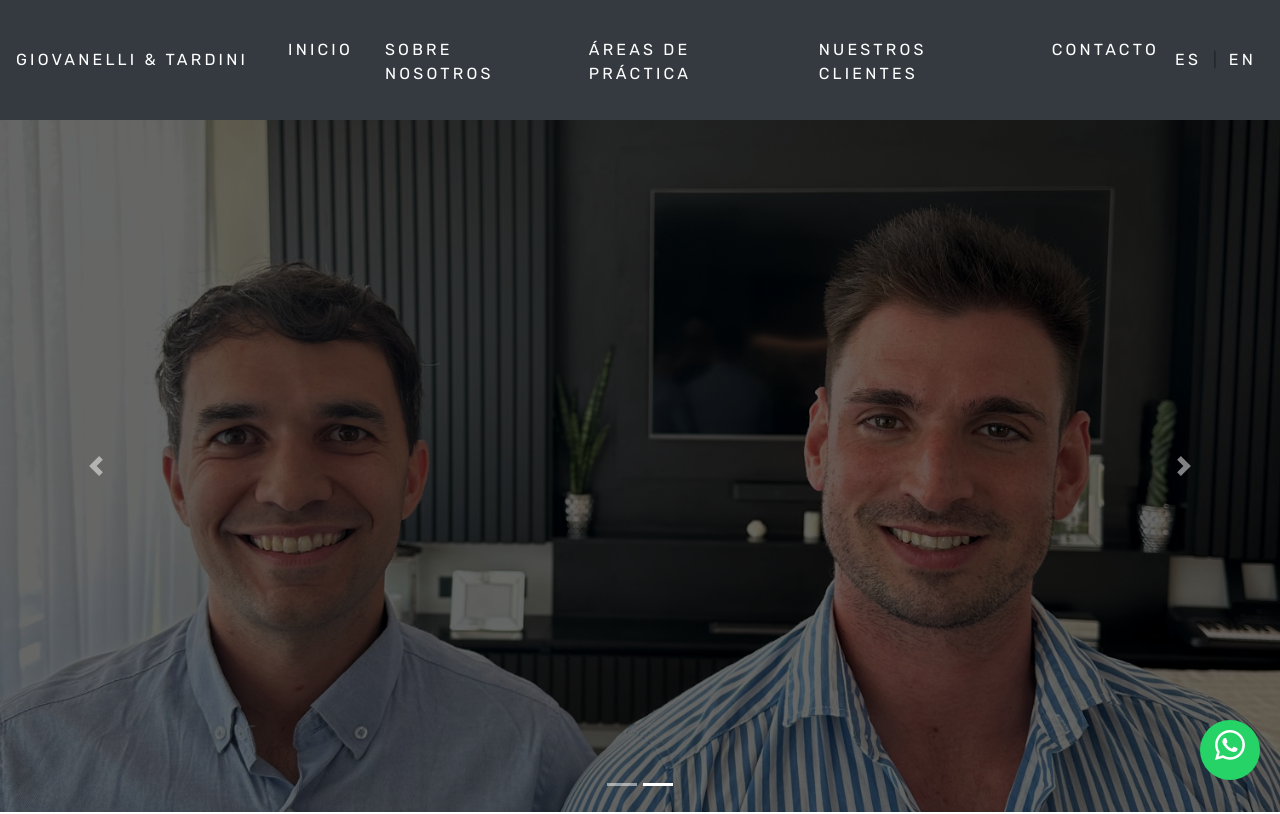
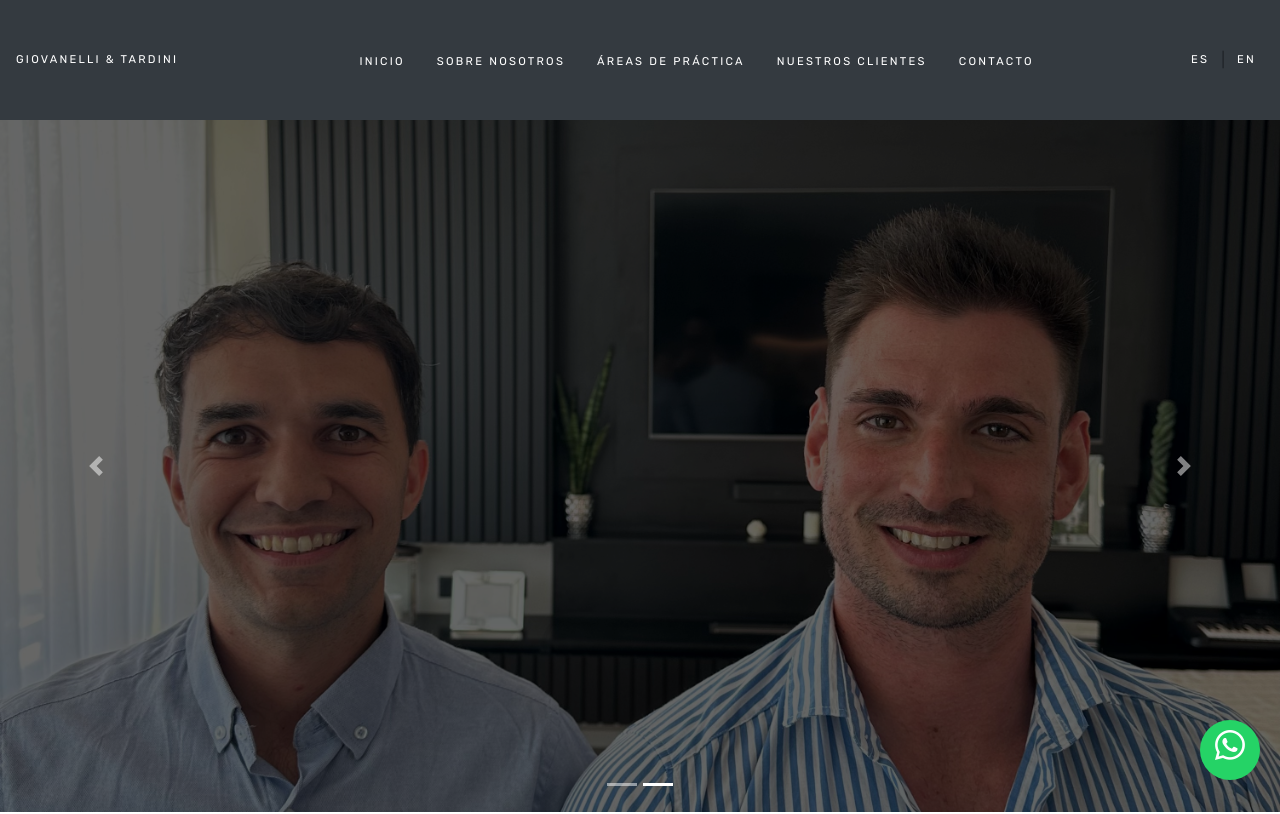
Before and after one commit to gonzalotardini/Giovanelli-Tardini-WEB, a Vue app: page / in a window 1280 px wide. Shown: the top 814 px of the page. Built offline with nearby package versions, Linux system fonts and the light colour scheme; some icons are missing.

Commit message:
Se mueven a carpeta componentes de menu y se genera resize de navbar al scrollear

```diff
--- a/src/App.vue
+++ b/src/App.vue
@@ -14,8 +14,8 @@
 </template>
 
 <script>
-import menuDesktop from './components/menuDesktop.vue';
-import menuMobile from './components/menuMobile.vue';
+import menuDesktop from './components/menu/menuDesktop.vue';
+import menuMobile from './components/menu/menuMobile.vue';
 import home from './components/home.vue';
 import areas from './components/areas.vue';
 import conctact from './components/contact.vue';
--- /dev/null
+++ b/src/components/menu/menuDesktop.vue
@@ -0,0 +1,131 @@
+<template>
+  <b-navbar
+    sticky
+    type="dark"
+    variant="dark"
+    class="navbar"
+    :class="{ 'navbar-shrink': isShrunk }"
+  >
+    <b-navbar-brand href="#">
+      <!-- <img src="@/assets/icons/logo.png" alt="Logo" class="d-inline-block align-top" height="30" /> -->
+
+      GIOVANELLI & TARDINI
+    </b-navbar-brand>
+
+    <b-navbar-nav
+      class="d-flex w-100 justify-content-between align-items-center"
+    >
+      <div class="mx-auto d-flex justify-content-center">
+        <b-nav-item
+          v-for="i in menuOptions"
+          :key="i.title"
+          class="ml-3 mt-1"
+          :href="i.href"
+          >{{ i.title }}</b-nav-item
+        >
+      </div>
+
+      <div class="d-flex align-items-center">
+        <b-nav-item href="#" @click="changeLanguage('es')">ES</b-nav-item>
+        <span class="mx-1">|</span>
+        <b-nav-item href="#" @click="changeLanguage('en')">EN</b-nav-item>
+      </div>
+    </b-navbar-nav>
+  </b-navbar>
+</template>
+
+  <script>
+export default {
+  data() {
+    return {
+      isShrunk: false,
+    };
+  },
+  mounted() {
+    window.addEventListener("scroll", this.handleScroll);
+  },
+  beforeDestroy() {
+    window.removeEventListener("scroll", this.handleScroll);
+  },
+  computed: {
+    menuOptions() {
+      return this.$store.state.menuOptions;
+    },
+  },
+  methods: {
+    changeLanguage() {
+      // Lógica para cambiar el idioma
+    },
+    handleScroll() {
+      const scrollPosition = window.scrollY;
+
+      if (scrollPosition > 450) {
+        this.isShrunk = true;
+      } else if (scrollPosition < 400) {
+        this.isShrunk = false;
+      }
+    },
+  },
+};
+</script>
+
+<style scoped>
+/* Estilo de opciones de menú */
+a.navbar-brand,
+a.nav-link {
+  color: white !important;
+  font-size: 16px;
+  letter-spacing: 0.2em;
+}
+
+@media (max-width: 1350px) {
+  a.navbar-brand,
+  a.nav-link {
+    font-size: 0.7rem !important;
+    letter-spacing: 0.2em;
+  }
+}
+
+.navbar {
+  background-color: #343a40 !important;
+  height: 120px;
+  transition: height .400s ease;
+}
+
+a.nav-link:hover {
+  font-weight: bold !important;
+}
+/* Asegura que el menú principal se centre correctamente */
+.d-flex {
+  display: flex;
+}
+
+.w-100 {
+  width: 100%;
+}
+
+.mx-auto {
+  margin-left: auto;
+  margin-right: auto;
+}
+
+.justify-content-center {
+  justify-content: center;
+}
+
+.align-items-center {
+  align-items: center;
+}
+
+/* Estilos para tamaño navbar al scrollear */
+
+.navbar-shrink {
+  padding: 0.5rem;
+  height: 80px;
+}
+
+.navbar-shrink .navbar-brand,
+.navbar-shrink .nav-item a.nav-link {
+  font-size: 0.8rem; /* Reducir el tamaño de la fuente */
+}
+</style>
--- a/src/components/menuDesktop.vue
+++ /dev/null
@@ -1,76 +0,0 @@
-<template>
-    <b-navbar sticky type="dark" variant="dark" class="transparent-navbar">
-      <b-navbar-brand href="#">
-        <!-- <img src="@/assets/icons/logo.png" alt="Logo" class="d-inline-block align-top" height="30" /> -->
-
-                GIOVANELLI & TARDINI
-
-
-      </b-navbar-brand>
-
-      <b-navbar-nav class="d-flex w-100 justify-content-between align-items-center">
-        <div class="mx-auto d-flex justify-content-center">
-          <b-nav-item v-for="i in menuOptions" :key="i.title" class="ml-3 mt-1" :href="i.href" @click="toggleMenu">{{i.title}}</b-nav-item>
-        </div>
-
-        <div class="d-flex align-items-center">
-          <b-nav-item href="#" @click="changeLanguage('es')">ES</b-nav-item>
-          <span class="mx-1">|</span>
-          <b-nav-item href="#" @click="changeLanguage('en')">EN</b-nav-item>
-        </div>
-      </b-navbar-nav>
-    </b-navbar>
-  </template>
-
-  <script>
-  export default {
-    computed:{
-      menuOptions(){
-            return this.$store.state.menuOptions;
-        }
-    },
-    methods: {
-      changeLanguage() {
-        // Lógica para cambiar el idioma
-      }
-    }
-  }
-  </script>
-
-  <style scoped>
-/* Estilo de opciones de menú */
-a.navbar-brand, a.nav-link {
-  color: white !important;
-  font-size: 16px;
-  letter-spacing: .20em;
-}
-.transparent-navbar {
-  background-color: #343a40 !important;
-  height: 120px;
-}
-
-a.nav-link:hover {
-  font-weight: bold !important;
-}
-/* Asegura que el menú principal se centre correctamente */
-.d-flex {
-  display: flex;
-}
-
-.w-100 {
-  width: 100%;
-}
-
-.mx-auto {
-  margin-left: auto;
-  margin-right: auto;
-}
-
-.justify-content-center {
-  justify-content: center;
-}
-
-.align-items-center {
-  align-items: center;
-}
-  </style>
```
Also changed, not shown: src/components/menu/menuMobile.vue (renamed from src/components/menuMobile.vue).
